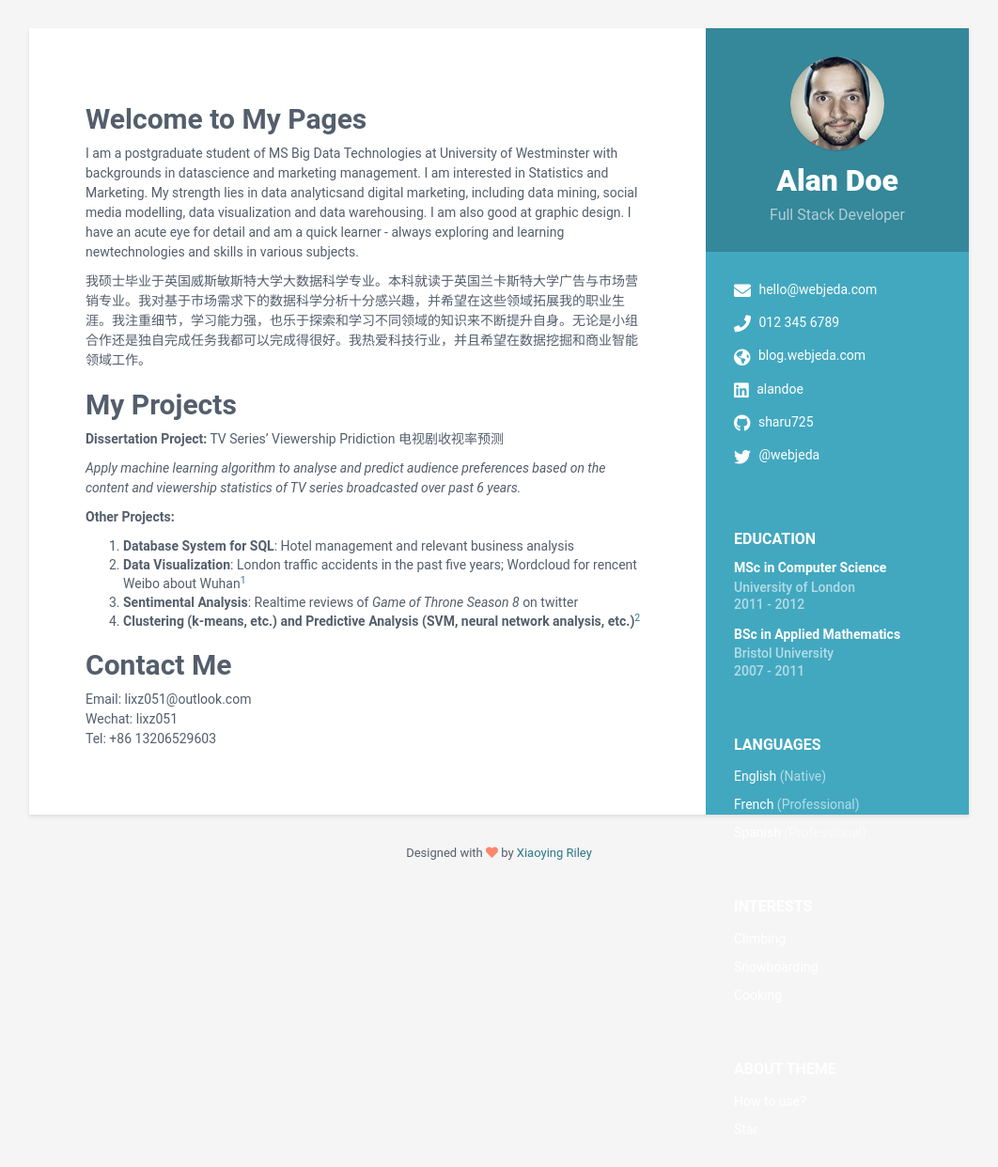
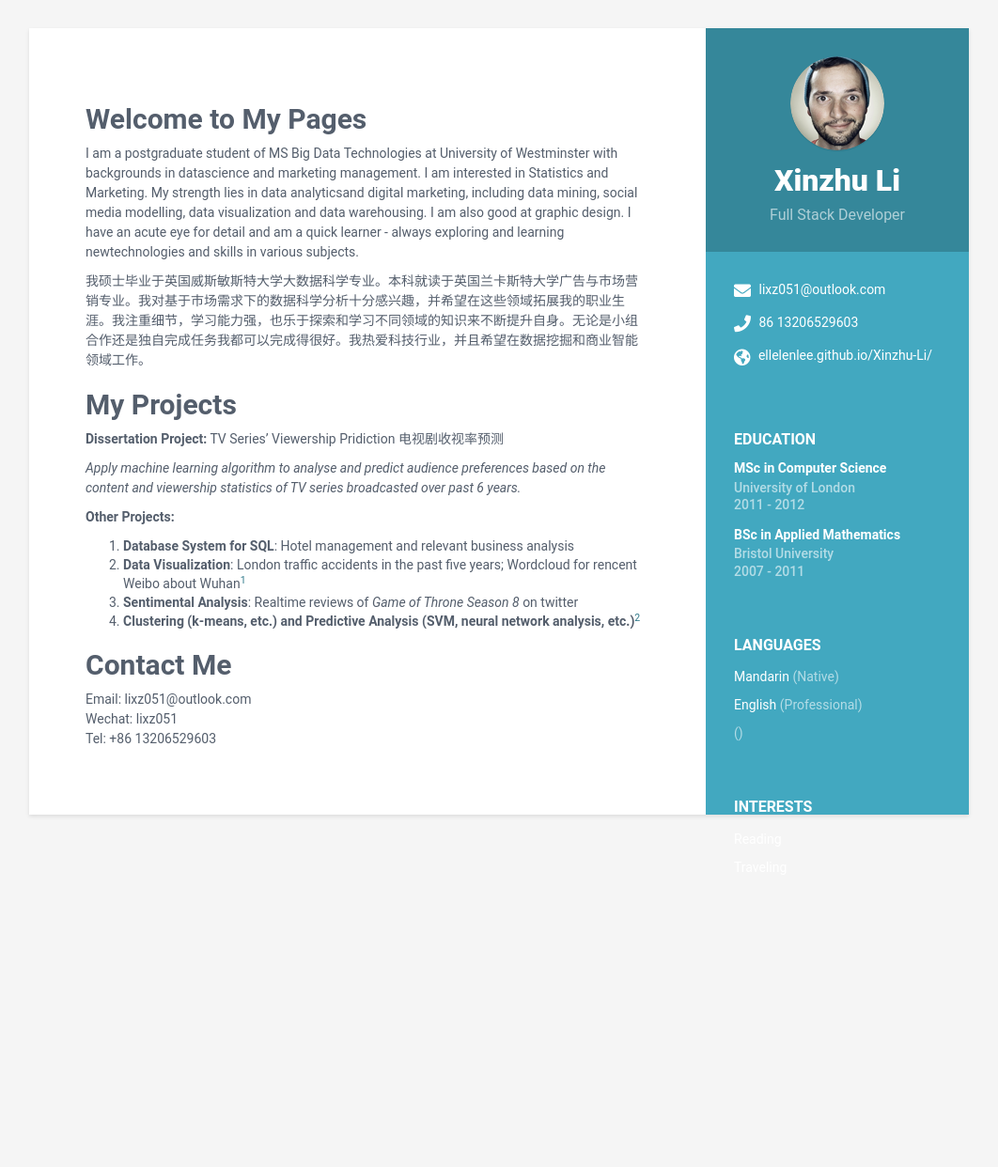
Before and after one commit to ellelenlee/Xinzhu-Li, a Jekyll site: the page built from index.md, in a window 1280 px wide. Shown: the whole page at 94% size, without its empty margins (109-1171 px from the left). Built offline with Jekyll 4.4.1, drawn with Linux system fonts in a browser that asks for light colours; our own code applies the rules of GitHub Pages for plain Markdown files; after the commit the page ends 973 px from its top, so only the background shows below that.

Commit message:
Update data.yml

```diff
--- a/_data/data.yml
+++ b/_data/data.yml
@@ -3,45 +3,45 @@
 #
 
 sidebar:
-    about: True # set to False or comment line if you want to remove the "how to use?" in the sidebar
+    about: False # set to False or comment line if you want to remove the "how to use?" in the sidebar
     education: True # set to False if you want education in main section instead of in sidebar
 
     # Profile information
-    name: Alan Doe
+    name: Xinzhu Li
     tagline: Full Stack Developer
     avatar: profile.png  #place a 100x100 picture inside /assets/images/ folder and provide the name of the file below
 
     # Sidebar links
-    email: hello@webjeda.com
-    phone: 012 345 6789
-    website: blog.webjeda.com #do not add http://
-    linkedin: alandoe
-    github: sharu725
+    email: lixz051@outlook.com
+    phone: 86 13206529603
+    website: ellelenlee.github.io/Xinzhu-Li/ #do not add http://
+    linkedin:
+    github:
     gitlab:
     bitbucket:
-    twitter: '@webjeda'
+    twitter:
     stack-overflow: # Number/Username, e.g. 123456/alandoe
     codewars:
     goodreads: # Number-Username, e.g. 123456-alandoe
 
     languages:
-      - idiom: English
+      - idiom: Mandarin
         level: Native
 
-      - idiom: French
+      - idiom: English
         level: Professional
 
-      - idiom: Spanish
-        level: Professional
+      - idiom:
+        level:
 
     interests:
-      - item: Climbing
+      - item: Reading
         link:
 
-      - item: Snowboarding
+      - item: Traveling
         link:
 
-      - item: Cooking
+      - item:
         link:
 
 career-profile:
@@ -184,6 +184,3 @@ skills:
 
       - name: Sketch & Photoshop
         level: 60%
-
-footer: >
-    Designed with <i class="fas fa-heart"></i> by <a href="http://themes.3rdwavemedia.com" target="_blank" rel="nofollow">Xiaoying Riley</a>
```
